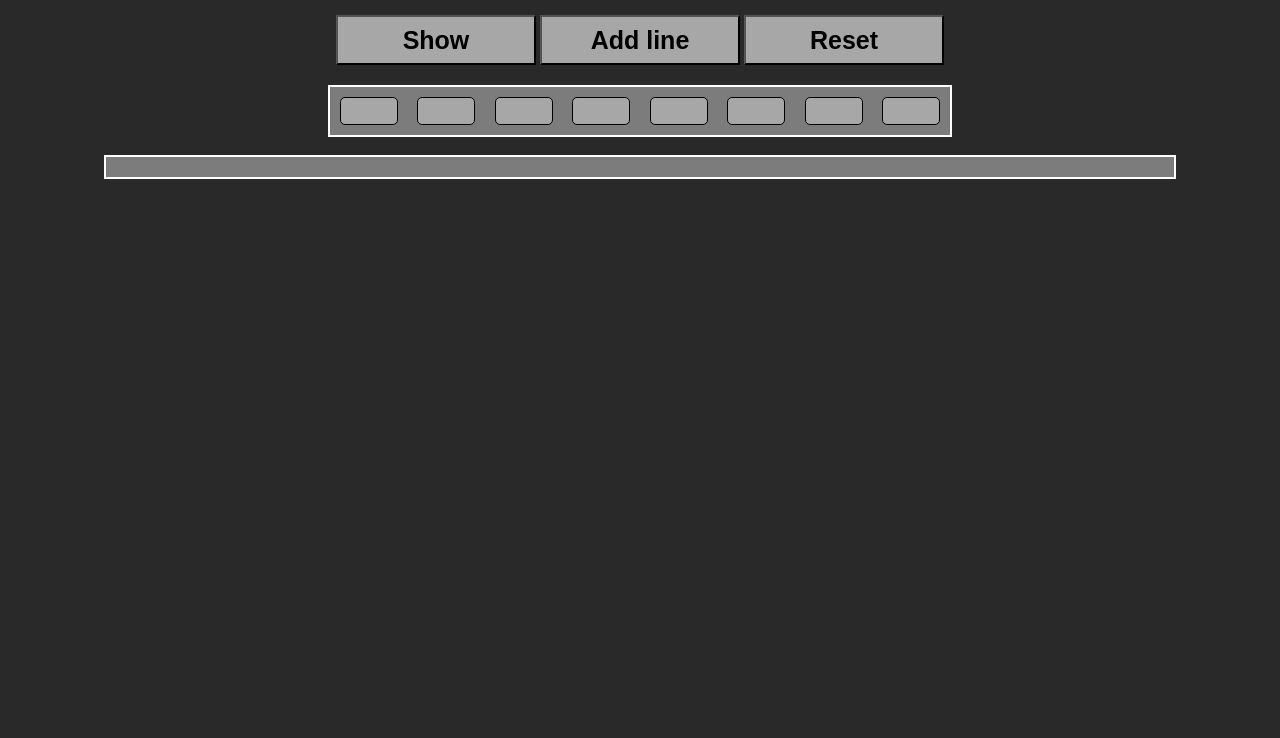
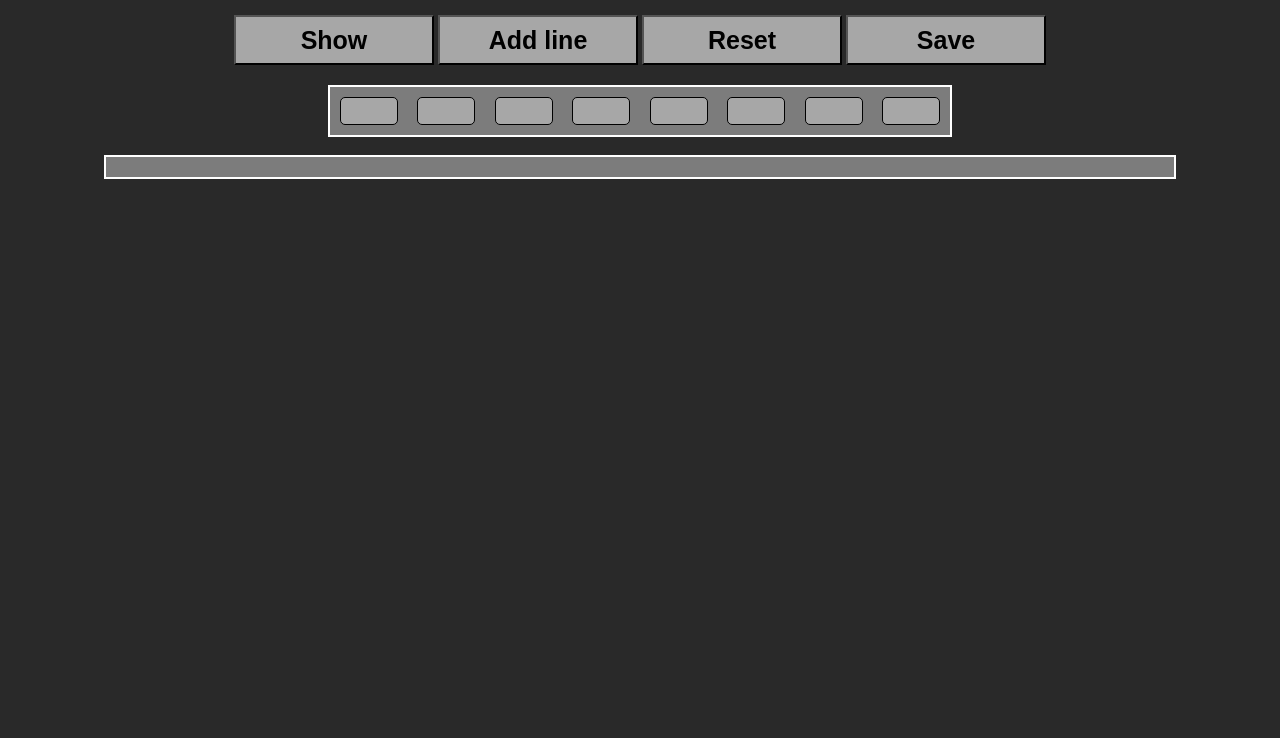
Before and after one commit to yuudong123/guitar-tablature, a plain HTML site: page index.html in a window 1280 px wide. Shown: the part 62-800 px from the top of the page. Drawn offline with Linux system fonts and the light colour scheme.

Commit message:
add save btton

```diff
--- a/index.html
+++ b/index.html
@@ -11,6 +11,7 @@
       <button class="show-btn">Show</button>
       <button class="add-line-btn">Add line</button>
       <button class="reset-btn">Reset</button>
+      <button class="save-btn">Save</button>
     </div>
     <div id="chord-table-container">
       <div class="chord-line">
```
